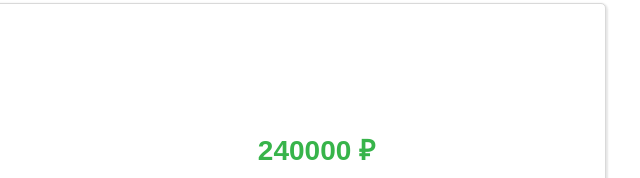
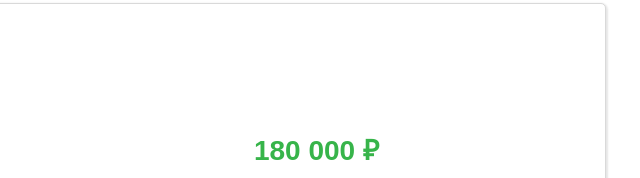
Before and after one commit to Stas0889/gastro, a plain HTML site: page index.html in a window 1280 px wide. Shown: the part 8040-8218 px from the top of the page, 604-1244 px from the left. Drawn offline with Linux system fonts and the light colour scheme.

Commit message:
Set individual mentoring price to 180000 RUB

```diff
--- a/index.html
+++ b/index.html
@@ -498,7 +498,7 @@
 <div class="vlp-gastro758240-c41e7a-column">
 <div class="vlp-gastro758240-c41e7a-node772">
 <p class="vlp-gastro758240-c41e7a-text-173 vlp-gastro758240-c41e7a-text-174">
-<strong class="vlp-gastro758240-c41e7a-text-175">240000 ₽&nbsp;</strong>
+<strong class="vlp-gastro758240-c41e7a-text-175">180 000 ₽&nbsp;</strong>
 </p>
 <p class="vlp-gastro758240-c41e7a-text-176">
 <s>
```
